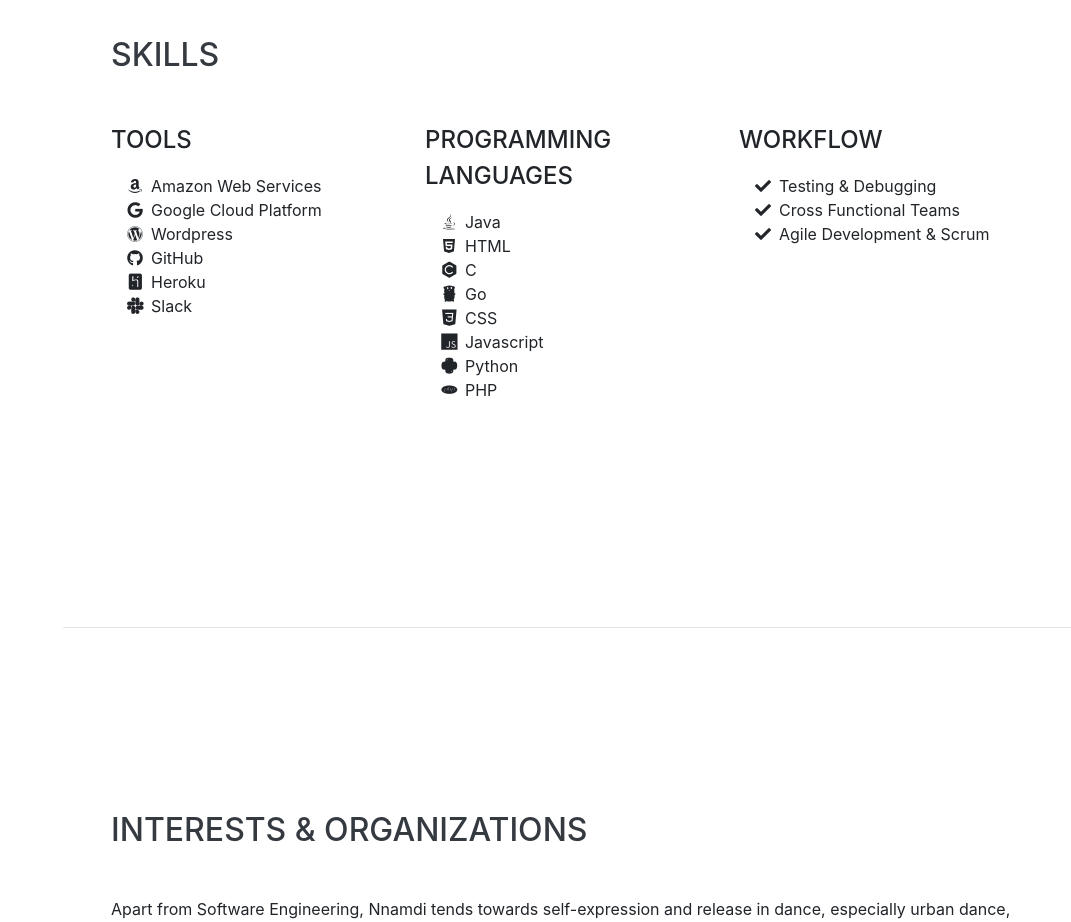
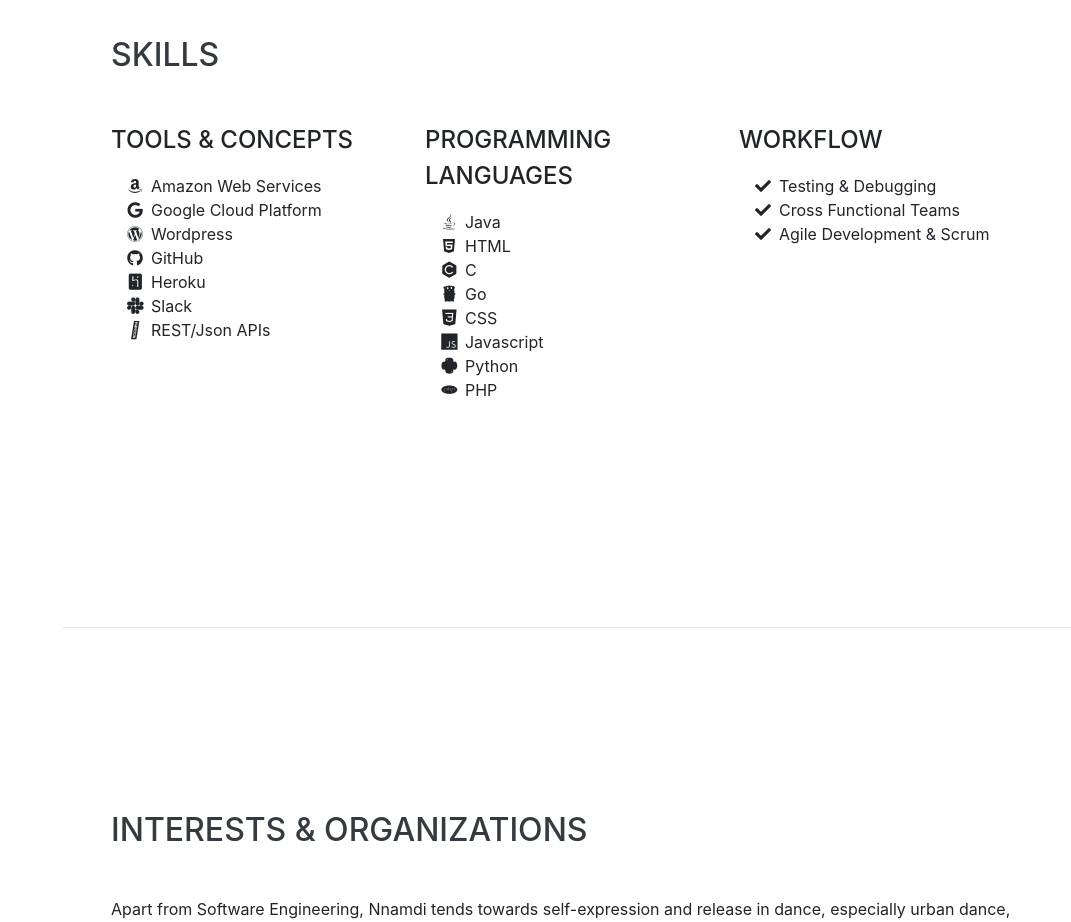
Before and after one commit to theAudacity/resume, a website with bundled scripts: page index.html in a window 1280 px wide. Shown: the part 3440-4362 px from the top of the page, without its empty margins (209-1280 px from the left). Built offline with nearby package versions, Linux system fonts and the light colour scheme; some icons are missing; a web font is replaced by a local one.

Commit message:
Update index.html

```diff
--- a/index.html
+++ b/index.html
@@ -216,7 +216,7 @@
         <h2 class="mb-5">Skills</h2>
         <div class="row">
         <div class="col-sm-4 xs-sm-4 col-md-4 col-lg-4">
-        <div class="subheading mb-3">Tools</div>
+        <div class="subheading mb-3">Tools & Concepts</div>
         <ul class="fa-ul list-inline">
           <li>
             <i class="fa-li fab fa-amazon"></i>
@@ -236,6 +236,9 @@
           <li>
               <i class="fa-li fa devicon-slack-plain"></i>
           Slack</li>
+          <li>
+            <i class="fa-li fa-connectdevelop"></i>
+        REST/Json APIs</li>
         </ul>
       </div>
         <div class="col-sm-4 xs-sm-4 col-md-4 col-lg-4">
```
